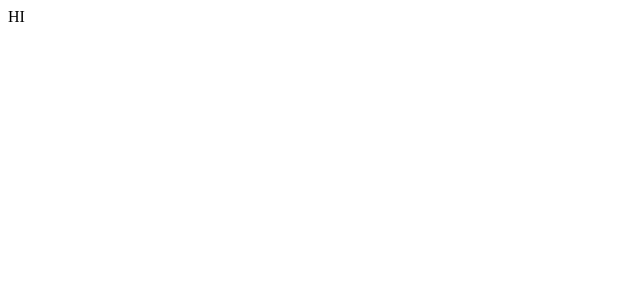
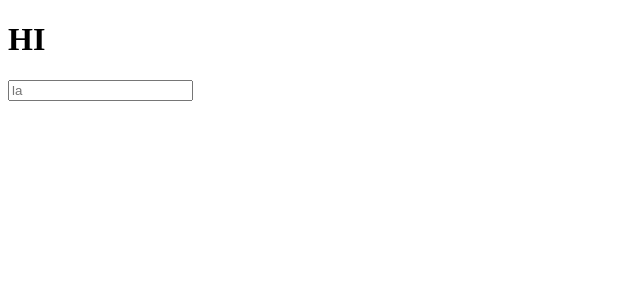
Before and after one commit to HyoungDong/React-Hooks, a React (Create React App) app: page / in a window 1280 px wide. Shown: the top 300 px of the page, without its empty margins (0-640 px from the left). Built offline with nearby package versions, Linux system fonts and the light colour scheme.

Commit message:
Example of useClick

```diff
--- a/src/App.js
+++ b/src/App.js
@@ -1,26 +1,28 @@
-import React, { useState, useEffect } from "react";
+import React, { useState, useEffect, useRef } from "react";
 //import "./styles.css";
 
-const useTitle = (initialvalue) =>{
-  const [title, setTitle] = useState(initialvalue);
+const useClick =(onClick) =>{
+  const element = useRef();
 
-  const updateTitle= ()=>{
-    const htmlTitle = document.querySelector("title");
-    htmlTitle.innerText = title;
-  };
-
-  useEffect(updateTitle,[title]);
-  return setTitle;
+  useEffect(()=>{
+    if(element.current){
+      element.current.addEventListener("click", onClick);
+    }
+    return () =>{// ComponentWillUnmount 역할
+      element.current.removeEventListener("click", onClick);
+    }
+  });
+  return element;
 }
 
-
-
 export default function App() {
-  const titleUpdater = useTitle("Loading...");
-  setTimeout(() => titleUpdater("Home"), 5000);
+  const input = useRef();
+  const sayhello= () => console.log("say hello");
+  const title = useClick(sayhello);
   return (
     <div className="App">
-    HI
+    <h1 ref = {title} > HI </h1>
+    <input ref = {input} placeholder = "la"/>
     </div>
   );
 }
```
Also changed, not shown: src/useClick.js (added, +13 -0 lines).
